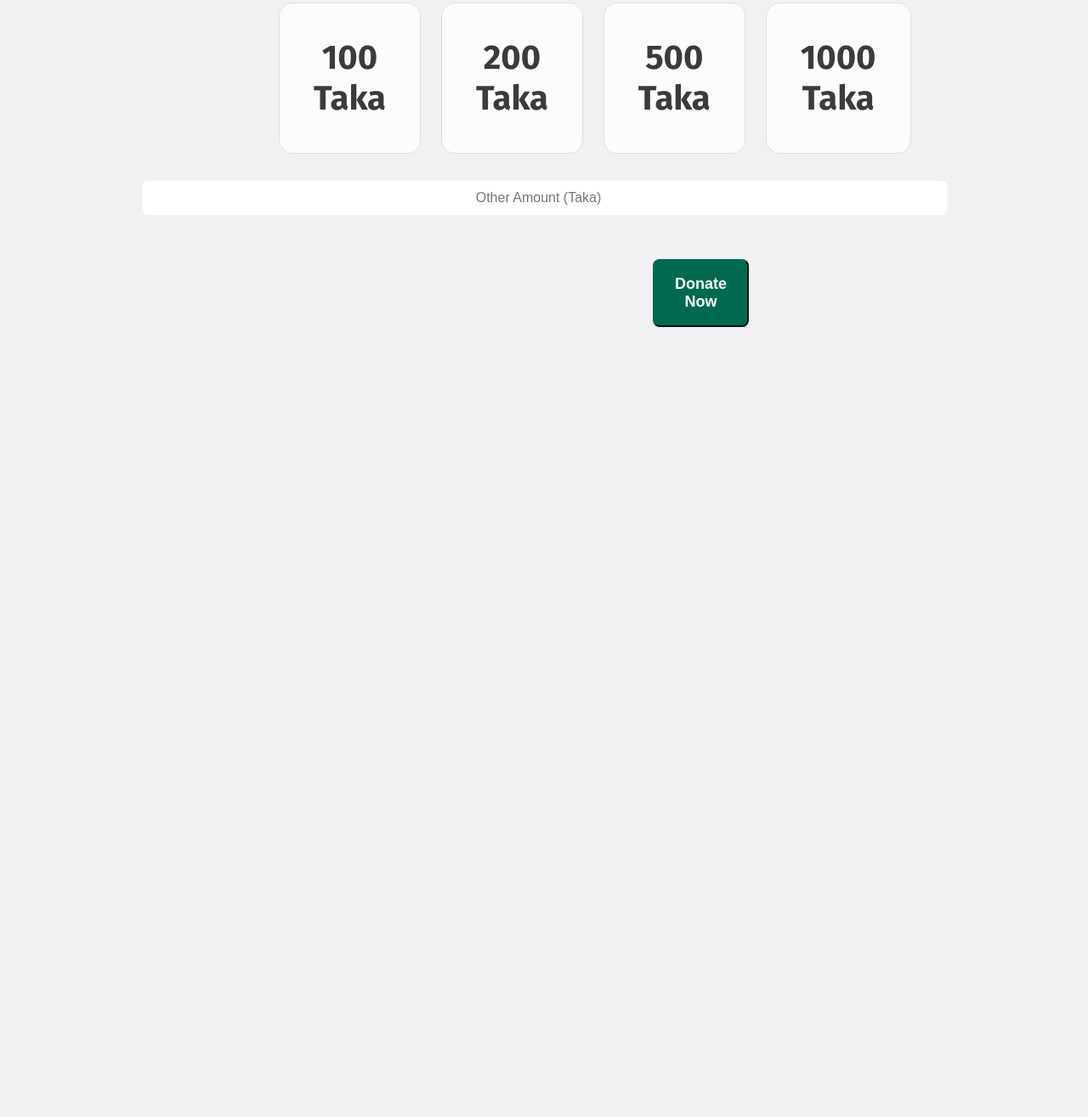
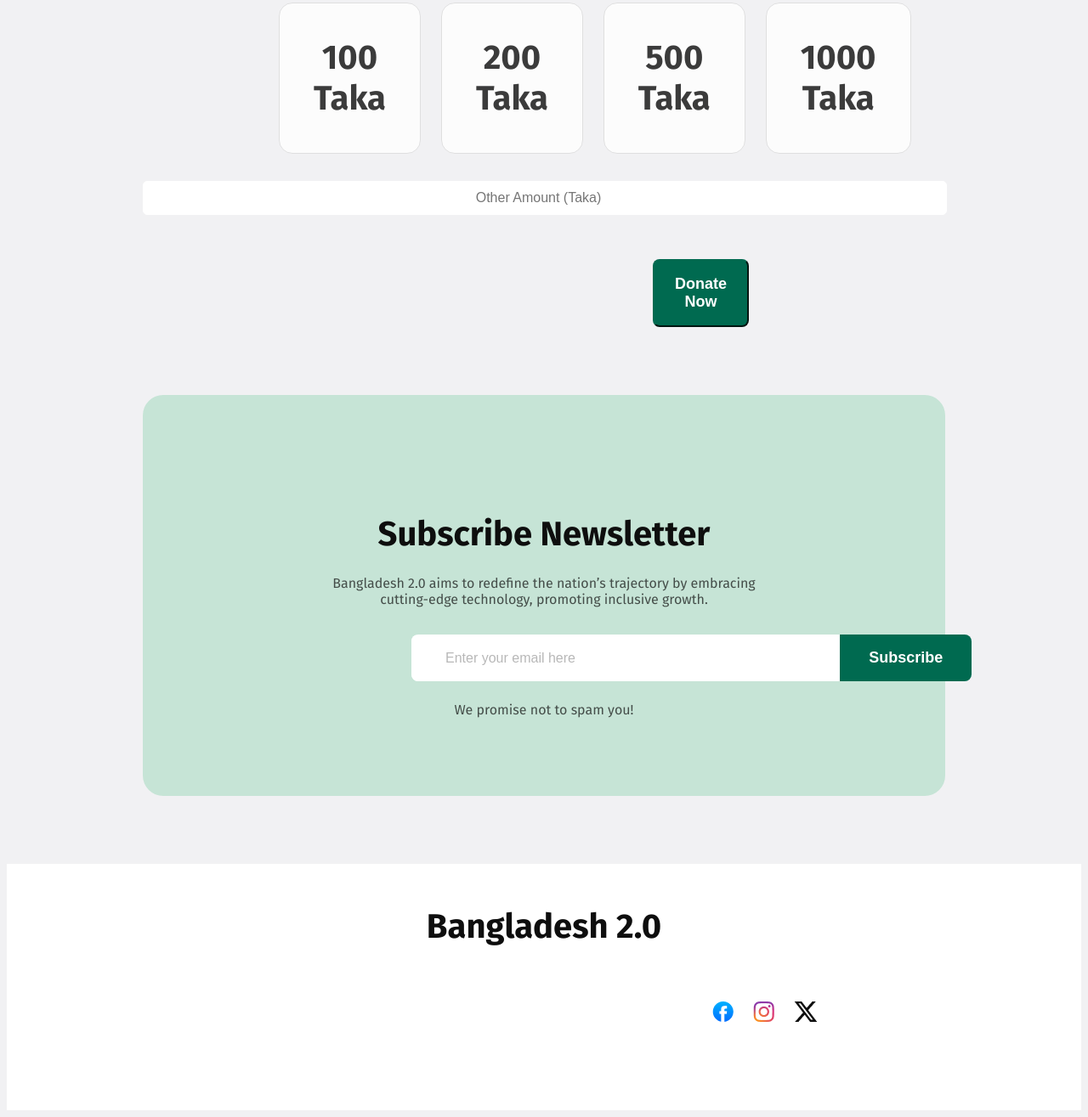
Before and after one commit to Sara-Anni/assignment1, a plain HTML site: page index.html in a window 1280 px wide. Shown: the part 4439-5754 px from the top of the page at 85% size. Before the commit the page ends 4832 px from the top, so only its background shows below. Drawn offline with Linux system fonts and the light colour scheme.

Commit message:
fifth commit

```diff
--- a/index.html
+++ b/index.html
@@ -144,10 +144,26 @@
 
   <button class="grn-btn1">Donate Now</button>
       </div>
+
+      <div class="newsletter">
+        <h3 class="vision-future1">Subscribe Newsletter</h3>
+        <p class="about-vf1">Bangladesh 2.0 aims to redefine the nation’s trajectory by embracing cutting-edge technology, promoting inclusive growth.</p>
+
+      <div class="subscribe-container">
+        <input type="email" class="subscribe-input" placeholder="Enter your email here">
+        <button class="subscribe-button">Subscribe</button>
+    </div>
+    <p class="about-vf1">We promise not to spam you!</p>
+  </div>
       </section>
     </main>
-    <footer>
-
+    <footer class="footer">
+      <h3 class="footer-title">Bangladesh 2.0</h3>
+      <ul>
+        <li><img src="assets/facebook.png" alt="facebook"></li>
+        <li><img src="assets/instagram.png" alt="instagram"></li>
+        <li><img src="assets/x.png" alt="x"></li>
+      </ul>
     </footer>
 </body>
 </html>
--- a/styles/style.css
+++ b/styles/style.css
@@ -29,9 +29,8 @@
 
 .nav-btn{
         font-size: 18px;
+}
 
-
-}
 .btn{
     padding: 15px 30px;
     border-radius: 8px;
@@ -41,6 +40,10 @@
     font-size: 18px;
     font-weight: bold;
     background-color: #F1F1F3;
+}
+
+.btn:hover{
+    background-color: #9bd6c7;
 }
 
 
@@ -178,6 +181,7 @@
     margin: 0px 160px;
     justify-content: space-between;
 }
+
 .vf-img{
     width: 62px;
     height: 62px;
@@ -208,6 +212,9 @@
     margin-right: 24px;
     background-color: #d5e1f5;
 }
+.vf-box1:hover{
+    background-color: #b5d0ff;
+}
 .vf-box2{
     border-radius: 16px;
     width: 410px;
@@ -217,6 +224,9 @@
     background-color: #C6E4D6;
 
 }
+.vf-box2:hover{
+    background-color: #a3dac0;
+}
 .vf-box3{
     border-radius: 16px;
     width: 410px;
@@ -225,7 +235,9 @@
     margin-right: 0px;
     background-color: #F7EBCF;
 }
-
+.vf-box3:hover{
+    background-color: #fce5b1;
+}
 .vf-btn1{
     color: #FFFFFF;
     font-weight: 600;
@@ -303,7 +315,9 @@
     margin: 0px 160px 24px 160px;
     justify-content: space-between;
 }
-
+.to-flex:hover{
+    background-color: #fff9be;
+}
 .news-img1{
     border-radius: 24px;
     width: 408px;
@@ -388,6 +402,10 @@
     background-color: #FFFFFF;
 }
 
+.donation1:hover {
+    background-color: #9BFFD0;
+}
+
 
 input[type="radio"] {
     display: none;
@@ -424,3 +442,77 @@
 .grn-btn1:hover {
     background-color: #4CAF50;
 }
+
+/*******subscribe newsletter******/
+
+.newsletter{
+    background-color: #C6E4D6;
+    margin: 80px 160px;
+    padding: 60px;
+    border-radius: 24px;
+}
+
+.subscribe-container {
+    display: flex;
+    align-items: center;
+    background: #ffffff;
+    border-radius: 8px;
+    overflow: hidden;
+    width: 80%;
+    max-width: 756px;
+    margin: 24px 256px;
+}
+
+.subscribe-input {
+    flex: 1;
+    border: none;
+    padding: 18px 40px;
+    font-size: 16px;
+    font-weight: 400;
+    color: #b8b8b8;
+    text-align: left;
+}
+
+.subscribe-input::placeholder {
+    color: #b8b8b8;
+}
+
+.subscribe-button {
+    background-color: #006A50;
+    color: #FFFFFF;
+    border: none;
+    padding: 17px 34px;
+    font-size: 18px;
+    font-weight: 600;
+    border-radius: mixed;
+    cursor: pointer;
+    transition: background-color 0.3s ease;
+}
+
+.subscribe-button:hover {
+    background-color: #4CAF50;
+}
+
+/*******footer***********/
+.footer{
+    background-color: #FFFFFF;
+    padding: 50px;
+}
+
+.footer-title{
+    font-weight: bold;
+    font-size: 40px;
+    color: #0E0E0E;
+    margin: 0px 0px 24px 0px;
+    text-align: center;
+}
+footer ul{
+    display: flex;
+    list-style: none;
+    margin: 64px 740px 50px 740px;
+
+}
+
+footer ul li{
+    margin-right: 23px;
+}
```
